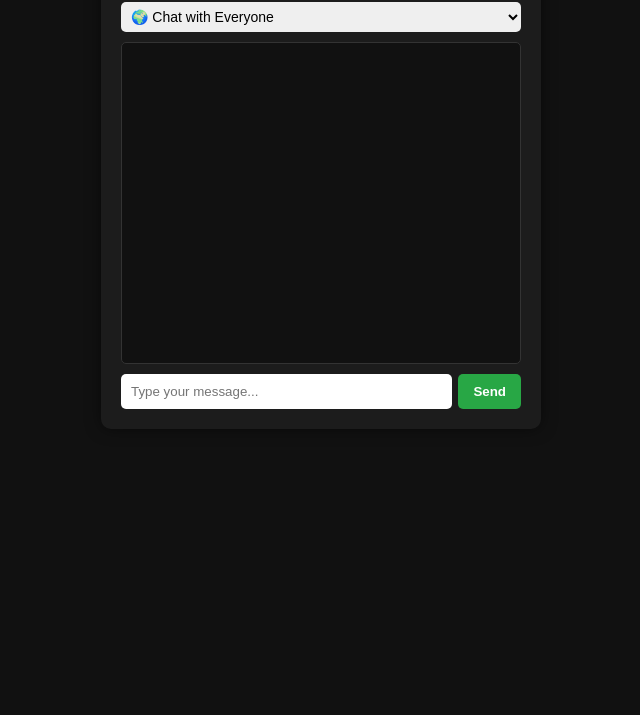
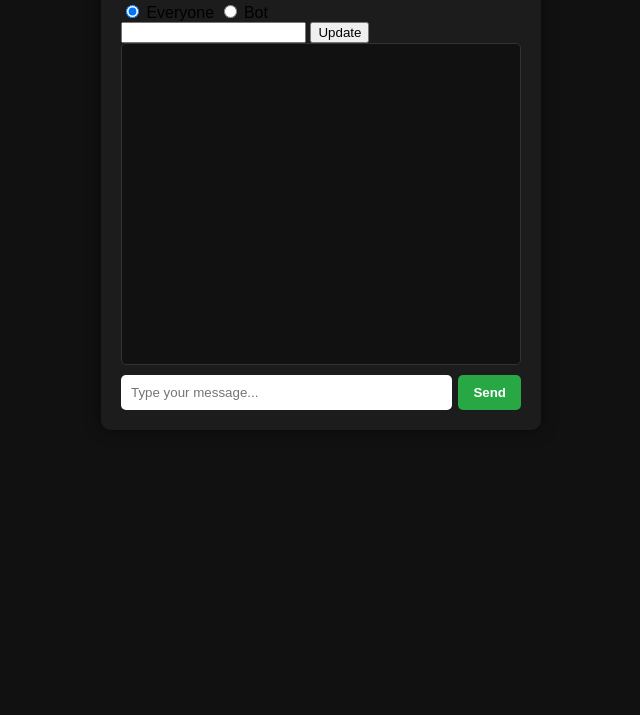
Before and after one commit to OgGG-rj/Anonymous-chats, a website: page public/index.html in a window 1280 px wide. Shown: the part 85-800 px from the top of the page, without its empty margins (319-959 px from the left). Drawn offline with nearby package versions, Linux system fonts and the light colour scheme; no server answers.

Commit message:
index.html

```diff
--- a/public/index.html
+++ b/public/index.html
@@ -2,7 +2,7 @@
 <html lang="en">
 <head>
   <meta charset="UTF-8" />
-  <meta name="viewport" content="width=device-width, initial-scale=1.0"/>
+  <meta name="viewport" content="width=device-width, initial-scale=1.0" />
   <title>🐱 Anonymous Chatroom</title>
   <link rel="stylesheet" href="style.css" />
 </head>
@@ -10,10 +10,15 @@
   <div class="chat-container">
     <h1>🐱 Anonymous Chatroom</h1>
 
-    <select id="modeSelector">
-      <option value="everyone">🌍 Chat with Everyone</option>
-      <option value="bot">🤖 Chat with Bot</option>
-    </select>
+    <div class="mode-select">
+      <label><input type="radio" name="mode" value="everyone" checked /> Everyone</label>
+      <label><input type="radio" name="mode" value="bot" /> Bot</label>
+    </div>
+
+    <div class="username-area">
+      <input type="text" id="username" />
+      <button onclick="updateUsername()">Update</button>
+    </div>
 
     <div id="messages"></div>
     <div class="input-area">
```
